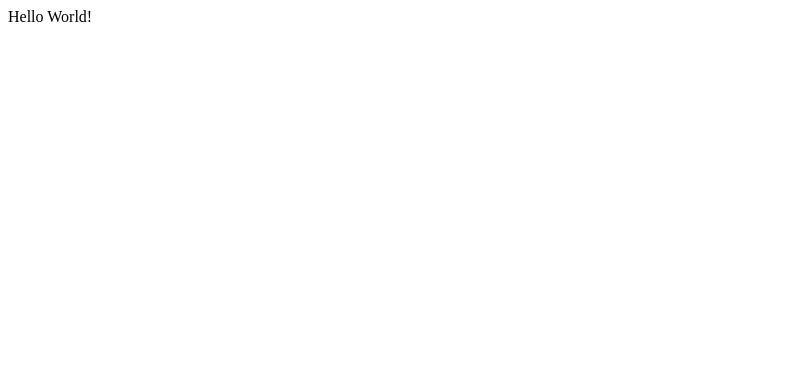
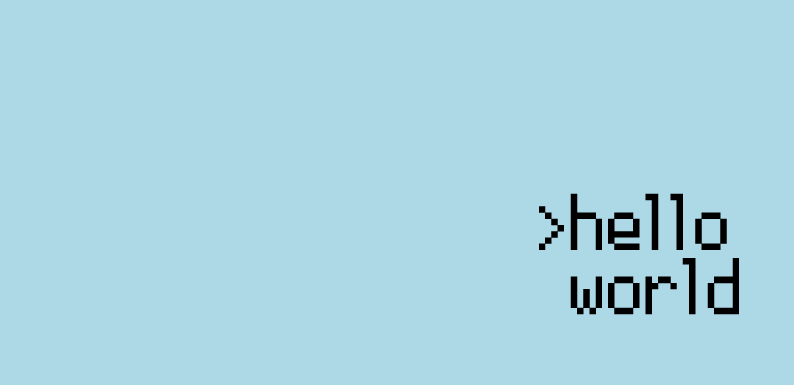
Before and after one commit to Ranjithdss15/helloworld, a website: page pages/index.html in a window 1280 px wide. Shown: the whole page, without its empty margins (0-794 px from the left). Drawn offline with Linux system fonts and the light colour scheme.

Commit message:
Changing frontpage

```diff
--- a/pages/index.html
+++ b/pages/index.html
@@ -1,10 +1,21 @@
+
 <html>
-	<head>
-		<title>Hello World</title>
-	</head>
-	<body>
-
-		Hello World!
-
-	</body>
+    <title>
+        Hello World!
+    </title>
+    <head>
+<style>
+    body {
+        background-color:lightblue;
+    }
+    div{
+        margin-top: 10%;
+    }
+</style>
+    </head>
+    <body>
+        <div align="center" margin>
+            <img src="../Images/png3.png">
+        </div>
+    </body>
 </html>
```
Also changed, not shown: Images/png3.png (added), 1 other file.
